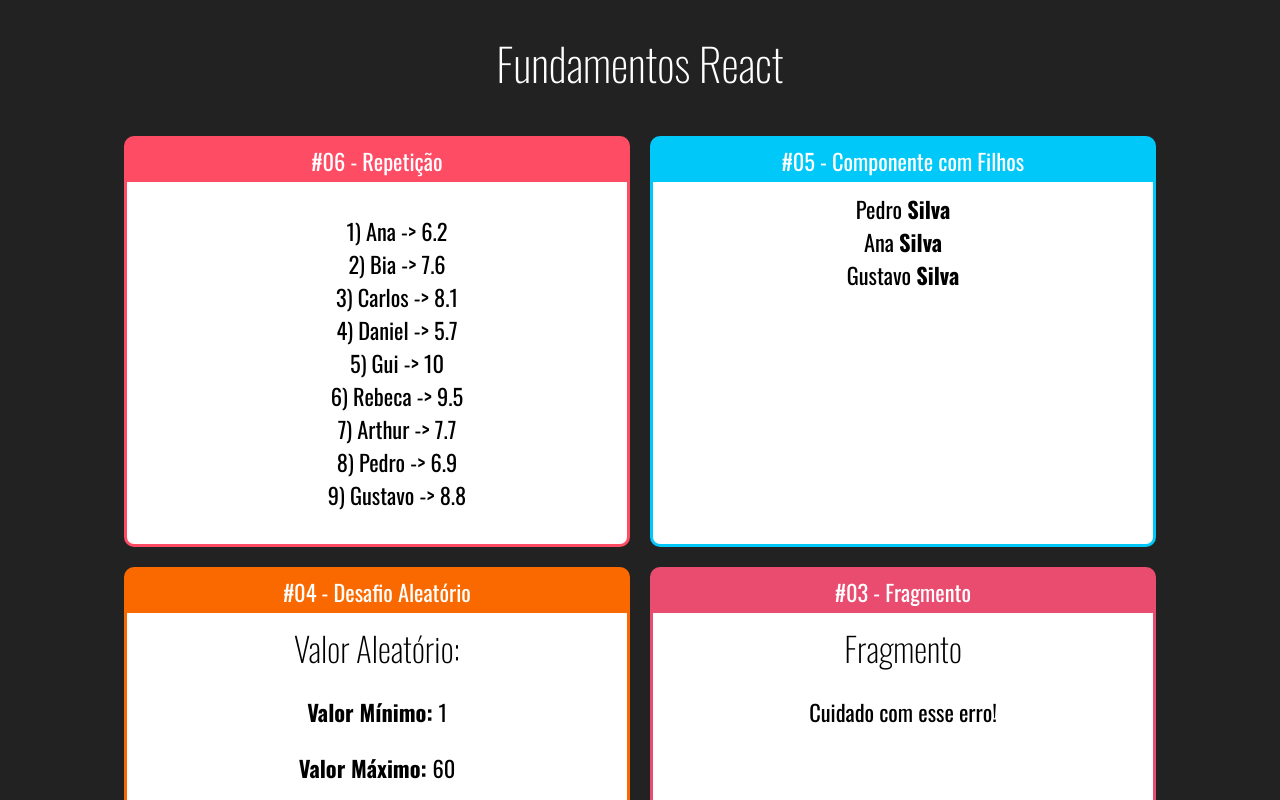
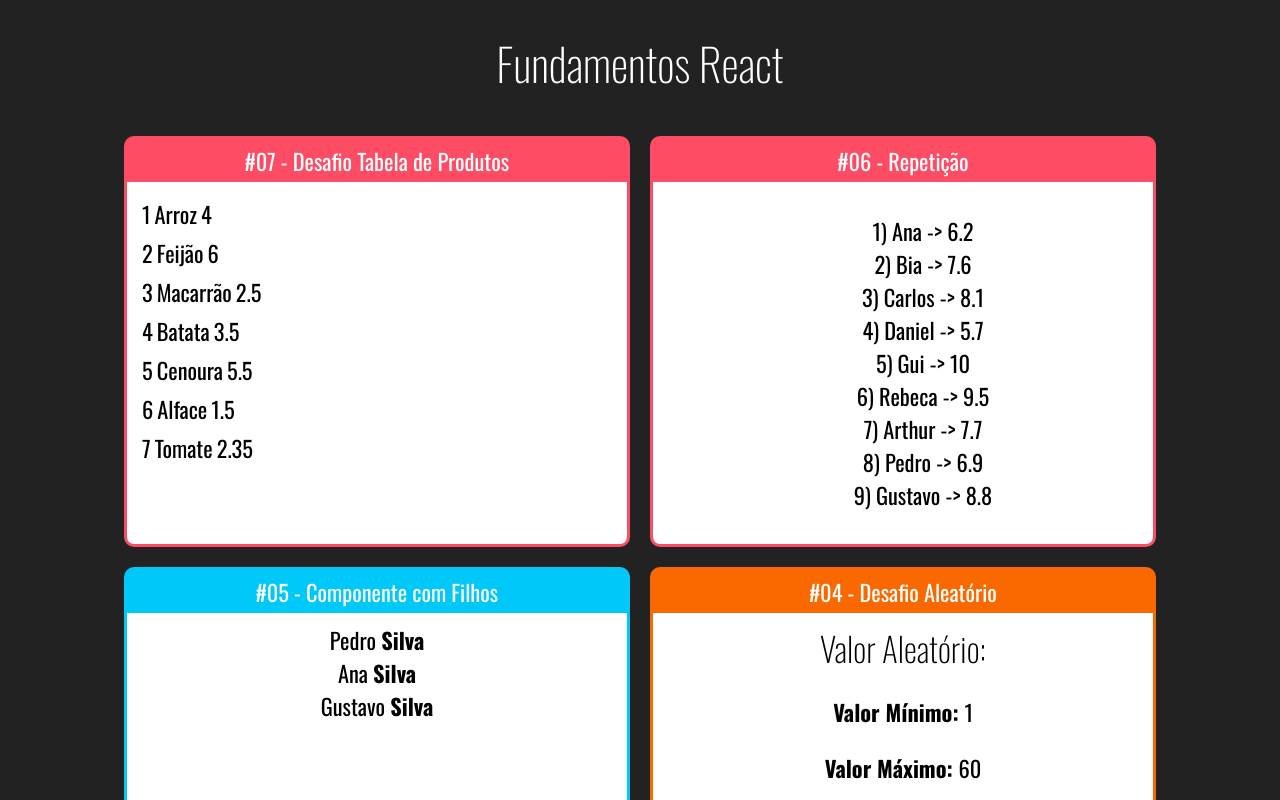
Before and after one commit to gustavoferreiradev/fundamentos-react, a React (Create React App) app: page / in a window 1280 px wide. Shown: the top 800 px of the page. Built offline with nearby package versions, Linux system fonts and the light colour scheme.

Commit message:
Desenvolvida uma tabela com repetição

```diff
--- a/src/App.jsx
+++ b/src/App.jsx
@@ -8,6 +8,7 @@ import Card from './components/layout/Card';
 import Familia from "./components/basicos/Familia";
 import FamiliaMembro from "./components/basicos/FamiliaMembro";
 import ListaAlunos from "./components/repeticao/ListaAlunos";
+import TabelaProdutos from "./components/repeticao/TabelaProdutos";
 
 export default _ =>
 
@@ -15,6 +16,10 @@ export default _ =>
         <h1>Fundamentos React</h1>
 
         <div className="Cards">
+
+        <Card titulo="#07 - Desafio Tabela de Produtos" color="#FF4C65">
+            <TabelaProdutos></TabelaProdutos>
+            </Card>
 
         <Card titulo="#06 - Repetição" color="#FF4C65">
             <ListaAlunos></ListaAlunos>
--- /dev/null
+++ b/src/components/repeticao/TabelaProdutos.jsx
@@ -0,0 +1,28 @@
+import React from 'react'
+import produtos from '../../data/produtos'
+
+export default props => {
+
+    const produtosTABLE = produtos.map((produto) => {
+
+        return (<table key={produto.id}>
+            <td>
+            {produto.id}
+        </td>
+        <td key ={produto.id}>
+            {produto.nome}
+        </td>
+        <td key = {produto.id}>
+            {produto.preco}
+        </td>
+        </table>
+        );
+    });
+
+
+
+
+    return (
+        <table style = {{tableStyle: "border: 1px"}}>{produtosTABLE}</table>
+    );
+};
--- /dev/null
+++ b/src/data/produtos.js
@@ -0,0 +1,10 @@
+export default [
+    {id: 1, nome: 'Arroz', preco: 4.0},
+    {id: 2, nome: 'Feijão', preco: 6.0},
+    {id: 3, nome: 'Macarrão', preco: 2.5},
+    {id: 4, nome: 'Batata', preco: 3.5},
+    {id: 5, nome: 'Cenoura', preco: 5.5},
+    {id: 6, nome: 'Alface', preco: 1.5},
+    {id: 7, nome: 'Tomate', preco: 2.35},
+
+]
```
